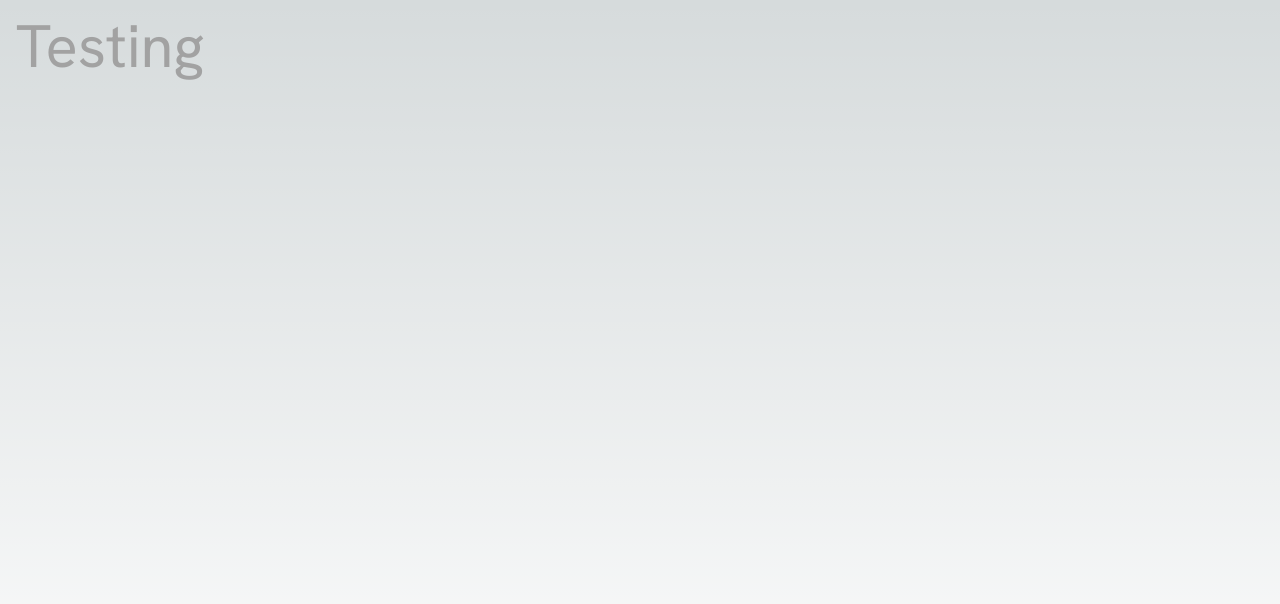
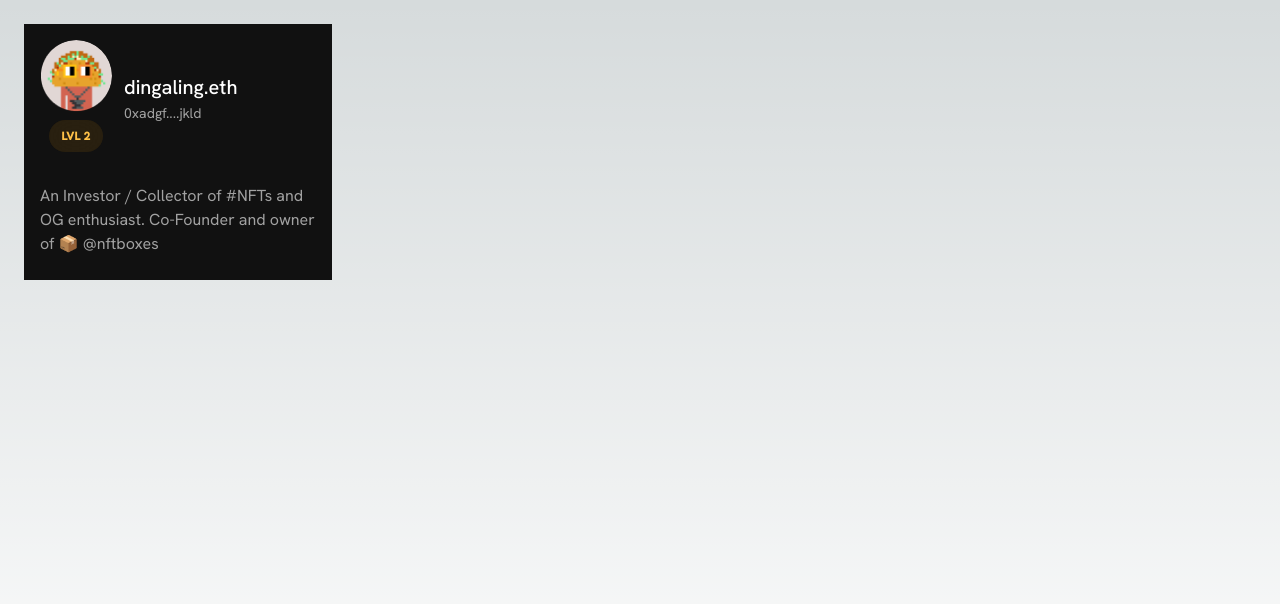
Before and after one commit to yash22arora/Wall_Assignment, a Next.js app in the folder client/: page / in a window 1280 px wide. Shown: the top 604 px of the page. Built offline with nearby package versions, Linux system fonts and the light colour scheme.

Commit message:
Create common components like Slate, Avatar, Badge
Signed-off-by: Yashvardhan Arora <yash22arora@gmail.com>

```diff
--- a/client/src/app/page.tsx
+++ b/client/src/app/page.tsx
@@ -1,13 +1,40 @@
+import { Slate } from "@/components/common/Slate/Slate";
 import { Hanken_Grotesk } from "next/font/google";
+import Image from "next/image";
+import pfp from "../assets/media/pfp.png";
+import { Badge } from "@/components/common/Badge/Badge";
+import { Avatar } from "@/components/common/Avatar/Avatar";
 
 const font = Hanken_Grotesk({ subsets: ["latin"] });
 
 export default function Home() {
   return (
     <main
-      className={`${font.className} flex min-h-screen flex-row items-start justify-start p-4 text-secondary-text `}
+      className={`${font.className} flex min-h-screen flex-row items-start justify-start p-6 gap-6 text-secondary-text `}
     >
-      <h1 className={`${font.className} text-6xl`}>Testing</h1>
+      <Slate className="p-4 pb-6 w-1/4 flex flex-col">
+        <div className="flex flex-row items-center justify-start gap-3 mb-8">
+          <Avatar
+            currentLevel={2}
+            src={pfp}
+            currentPoints={1200}
+            nextLevelPoints={1400}
+            showLevel={true}
+          />
+          <div className="flex flex-col items-start gap-0.5">
+            <h1 className="text-xl text-white leading-8 font-medium">
+              dingaling.eth
+            </h1>
+            <span className="text-sm leading-4 font-normal">
+              0xadgf....jkld
+            </span>
+          </div>
+        </div>
+        <p className="text-secondary-text">
+          An Investor / Collector of #NFTs and OG enthusiast. Co-Founder and
+          owner of 📦 @nftboxes
+        </p>
+      </Slate>
     </main>
   );
 }
--- /dev/null
+++ b/client/src/components/common/Avatar/Avatar.tsx
@@ -0,0 +1,23 @@
+import Image from "next/image";
+import { IAvatarProps } from "./types";
+import { Badge } from "../Badge/Badge";
+
+export const Avatar: React.FC<IAvatarProps> = (props) => {
+  const {
+    currentLevel,
+    currentPoints,
+    nextLevelPoints,
+    showLevel = true,
+    src,
+  } = props;
+  return (
+    <div className="flex flex-col items-center justify-center gap-2">
+      {/* make circular progress bar around image */}
+
+      <div className="relative w-[72px] h-[72px] rounded-full overflow-hidden">
+        <Image src={src} alt="pfp" layout="fill" objectFit="cover" />
+      </div>
+      {showLevel && <Badge className="p-2 px-3">LVL {currentLevel}</Badge>}
+    </div>
+  );
+};
--- /dev/null
+++ b/client/src/components/common/Avatar/types.ts
@@ -0,0 +1,9 @@
+import { StaticImageData } from "next/image";
+
+export interface IAvatarProps {
+  showLevel?: boolean;
+  currentLevel: number;
+  currentPoints: number;
+  nextLevelPoints: number;
+  src: string | StaticImageData;
+}
--- /dev/null
+++ b/client/src/components/common/Badge/Badge.tsx
@@ -0,0 +1,20 @@
+"use client";
+
+import { useState } from "react";
+import { IBadgeProps } from "./types";
+
+export const Badge: React.FC<IBadgeProps> = (props) => {
+  const { variant = "primary", className, children } = props;
+  const [badgeStyle, setBadgeStyle] = useState({
+    background: "bg-wall-yellow-bg backdrop-blur-lg",
+    text: "text-wall-yellow font-black text-xs",
+    border: "",
+  });
+  return (
+    <div
+      className={`flex flex-row items-center justify-center rounded-[40px] ${badgeStyle.background} ${badgeStyle.text} ${badgeStyle.border} ${className}`}
+    >
+      {children}
+    </div>
+  );
+};
--- /dev/null
+++ b/client/src/components/common/Badge/types.ts
@@ -0,0 +1,7 @@
+import { HTMLAttributes } from "react";
+
+export interface IBadgeProps extends HTMLAttributes<HTMLDivElement> {
+  variant?: TBadgeVariants;
+}
+
+type TBadgeVariants = "primary" | "secondary" | "tertiary" | "quaternary";
--- /dev/null
+++ b/client/src/components/common/Slate/Slate.tsx
@@ -0,0 +1,10 @@
+import { ISlateProps } from "./types";
+
+export const Slate: React.FC<ISlateProps> = (props) => {
+  const { className, children, ...rest } = props;
+  return (
+    <div className={`bg-primary-bg ${className}`} {...rest}>
+      {children}
+    </div>
+  );
+};
--- /dev/null
+++ b/client/src/components/common/Slate/types.ts
@@ -0,0 +1,3 @@
+import { HTMLAttributes } from "react";
+
+export interface ISlateProps extends HTMLAttributes<HTMLDivElement> {}
--- a/client/tailwind.config.js
+++ b/client/tailwind.config.js
@@ -18,6 +18,7 @@ module.exports = {
         "secondary-text": "#A2A2A2",
         "wall-success": "#19ED7B",
         "wall-yellow": "#FFC148",
+        "wall-yellow-bg": "#F8A9101A",
         "wall-green": "#FFC148",
         "wall-blue": "#4BDFFF",
       },
```
Also changed, not shown: client/src/assets/media/pfp.png (added).
